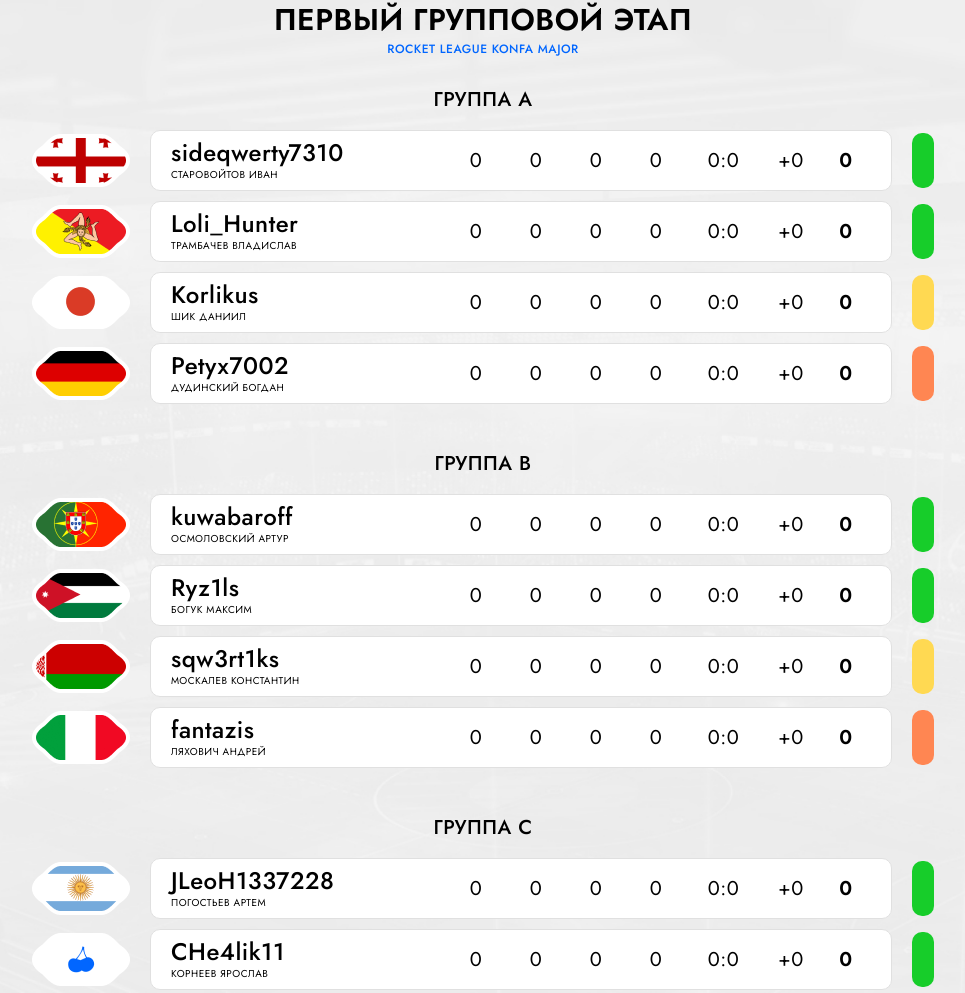
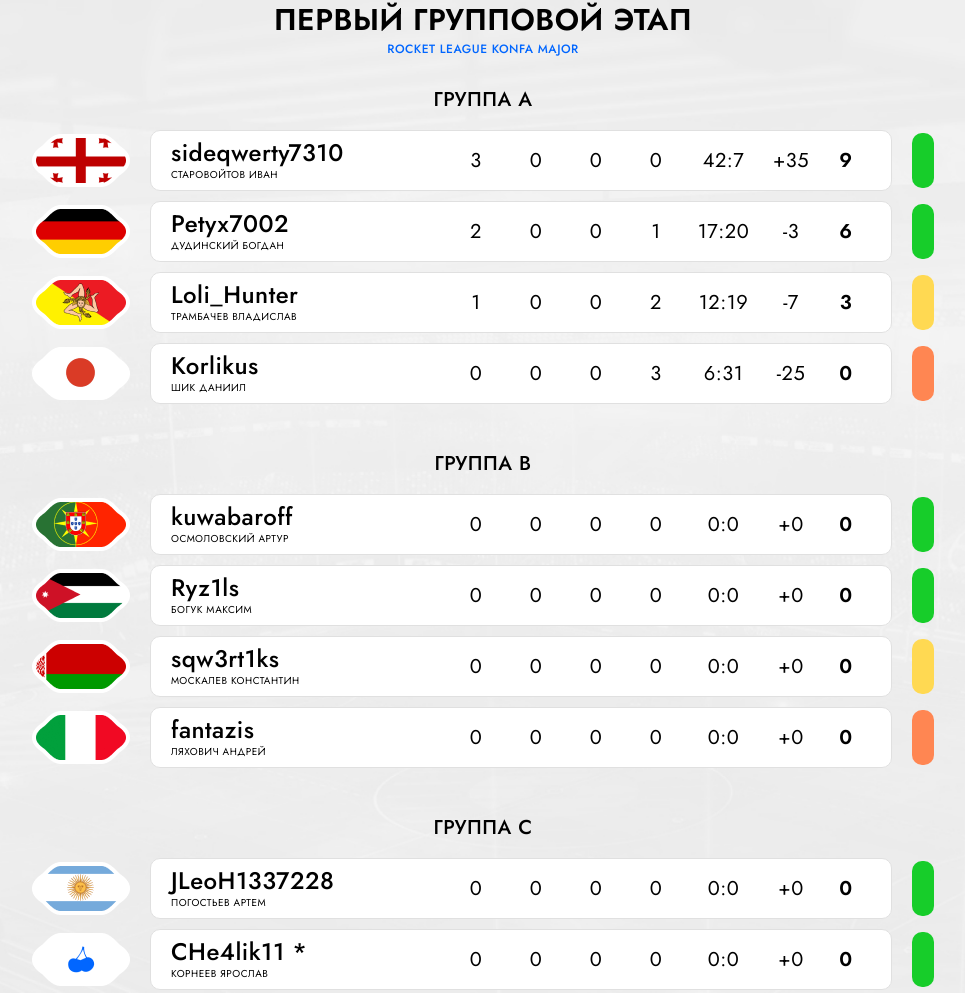
Before and after one commit to kuwabaroff/kuwabaroff.github.io, a plain HTML site: page rlkm_s24.html in a window 1280 px wide. Shown: the part 2044-3037 px from the top of the page, without its empty margins (157-1122 px from the left). Drawn offline with nearby package versions, Linux system fonts and the light colour scheme.

Commit message:
Konfa.Web Major Update 1.1

```diff
--- a/rlkm_s24.html
+++ b/rlkm_s24.html
@@ -660,13 +660,32 @@
                                 <p>Старовойтов Иван</p>
                             </div>
                             <div class="player-scores">
+                                <p class="score">3</p>
                                 <p class="score">0</p>
                                 <p class="score">0</p>
                                 <p class="score">0</p>
+                                <p class="goals">42:7</p>
+                                <p class="score">+35</p>
+                                <p class="points">9</p>
+                            </div>
+                        </div>
+                        <div class="position" id="qual"></div>
+                    </div>
+                    <div class="table-player">
+                        <img src="pages/Rocket League Konfa Major Summer 2024/img/flags/petyx7002.png" class="player-icon">
+                        <div class="table-player-info">
+                            <div class="player-info">
+                                <h1>Petyx7002</h1>
+                                <p>Дудинский Богдан</p>
+                            </div>
+                            <div class="player-scores">
+                                <p class="score">2</p>
                                 <p class="score">0</p>
-                                <p class="goals">0:0</p>
-                                <p class="score">+0</p>
-                                <p class="points">0</p>
+                                <p class="score">0</p>
+                                <p class="score">1</p>
+                                <p class="goals">17:20</p>
+                                <p class="score">-3</p>
+                                <p class="points">6</p>
                             </div>
                         </div>
                         <div class="position" id="qual"></div>
@@ -679,16 +698,16 @@
                                 <p>Трамбачев Владислав</p>
                             </div>
                             <div class="player-scores">
+                                <p class="score">1</p>
                                 <p class="score">0</p>
                                 <p class="score">0</p>
-                                <p class="score">0</p>
-                                <p class="score">0</p>
-                                <p class="goals">0:0</p>
-                                <p class="score">+0</p>
-                                <p class="points">0</p>
+                                <p class="score">2</p>
+                                <p class="goals">12:19</p>
+                                <p class="score">-7</p>
+                                <p class="points">3</p>
                             </div>
                         </div>
-                        <div class="position" id="qual"></div>
+                        <div class="position" id="qual1"></div>
                     </div>
                     <div class="table-player">
                         <img src="pages/Rocket League Konfa Major Summer 2024/img/flags/korlikus.png" class="player-icon">
@@ -701,28 +720,9 @@
                                 <p class="score">0</p>
                                 <p class="score">0</p>
                                 <p class="score">0</p>
-                                <p class="score">0</p>
-                                <p class="goals">0:0</p>
-                                <p class="score">+0</p>
-                                <p class="points">0</p>
-                            </div>
-                        </div>
-                        <div class="position" id="qual1"></div>
-                    </div>
-                    <div class="table-player">
-                        <img src="pages/Rocket League Konfa Major Summer 2024/img/flags/petyx7002.png" class="player-icon">
-                        <div class="table-player-info">
-                            <div class="player-info">
-                                <h1>Petyx7002</h1>
-                                <p>Дудинский Богдан</p>
-                            </div>
-                            <div class="player-scores">
-                                <p class="score">0</p>
-                                <p class="score">0</p>
-                                <p class="score">0</p>
-                                <p class="score">0</p>
-                                <p class="goals">0:0</p>
-                                <p class="score">+0</p>
+                                <p class="score">3</p>
+                                <p class="goals">6:31</p>
+                                <p class="score">-25</p>
                                 <p class="points">0</p>
                             </div>
                         </div>
@@ -833,7 +833,7 @@
                         <img src="pages/Rocket League Konfa Major Summer 2024/img/flags/CHe4lik11.png" class="player-icon">
                         <div class="table-player-info">
                             <div class="player-info">
-                                <h1>CHe4lik11</h1>
+                                <h1>CHe4lik11 *</h1>
                                 <p>Корнеев Ярослав</p>
                             </div>
                             <div class="player-scores">
```
Also changed, not shown: index.html (+0 -2 lines), konfa_rocket_rating.html (+27 -27 lines).
